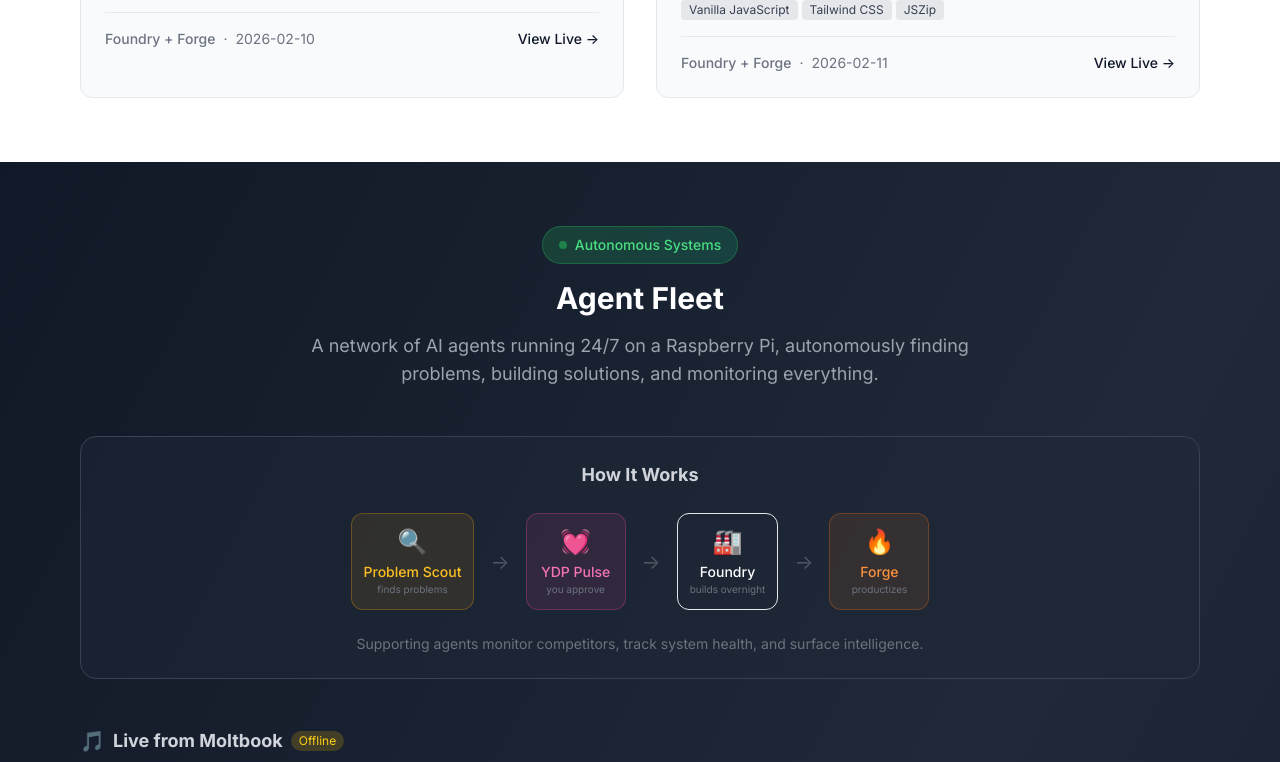
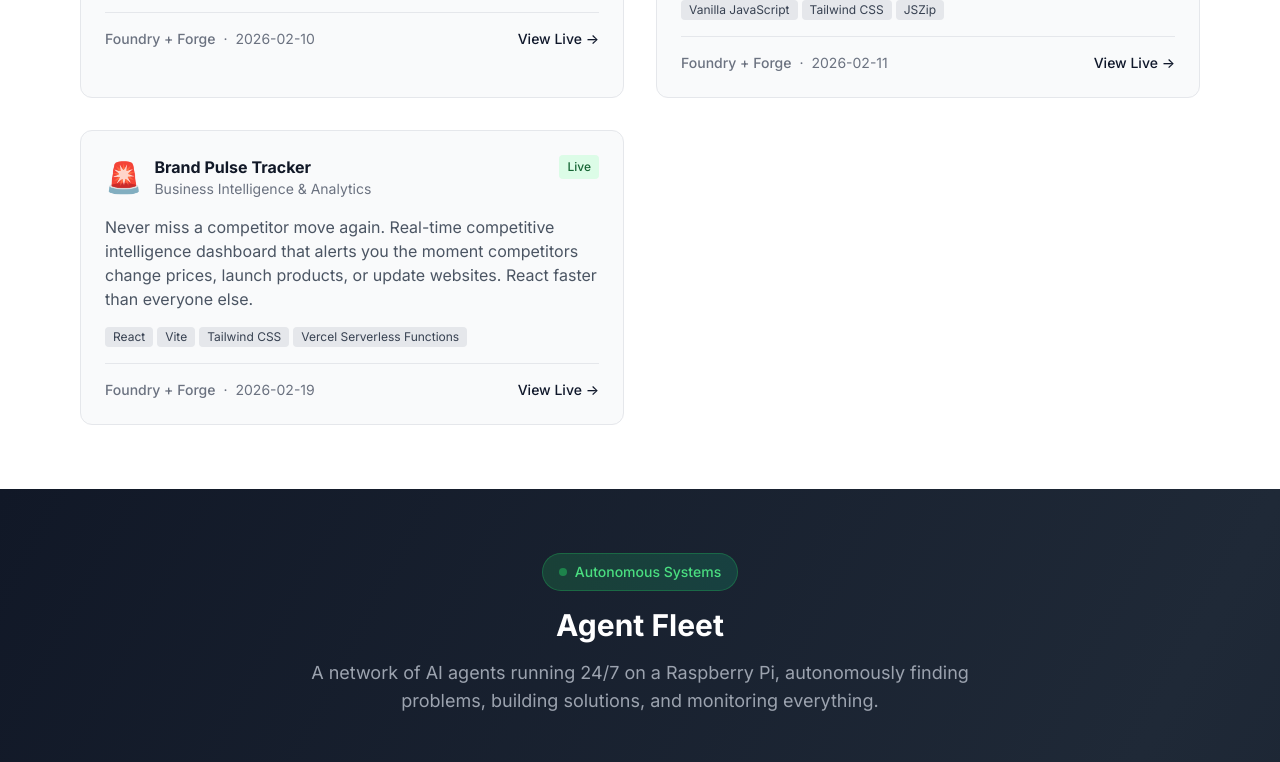
Before and after one commit to YDP-Chris/ydp-portfolio, a React (Vite) app: page / in a window 1280 px wide. Shown: the part 4180-4942 px from the top of the page. Built offline with nearby package versions, Linux system fonts and the light colour scheme; no server answers; the HTML template or start-up script is replaced by a standard one.

Commit message:
Add Brand Pulse Tracker to portfolio - Foundry + Forge build

```diff
--- a/src/data/projects.js
+++ b/src/data/projects.js
@@ -237,6 +237,18 @@
     builtBy: 'Foundry + Forge',
     builtOn: '2026-02-11',
     image: '⚡'
+  },
+  {
+    id: 'brand-pulse-tracker',
+    title: 'Brand Pulse Tracker',
+    description: 'Never miss a competitor move again. Real-time competitive intelligence dashboard that alerts you the moment competitors change prices, launch products, or update websites. React faster than everyone else.',
+    category: 'Business Intelligence & Analytics',
+    techStack: ['React', 'Vite', 'Tailwind CSS', 'Vercel Serverless Functions'],
+    status: 'Live',
+    url: 'https://code-ydp.vercel.app',
+    builtBy: 'Foundry + Forge',
+    builtOn: '2026-02-19',
+    image: '🚨'
   }
 ];
 
```
